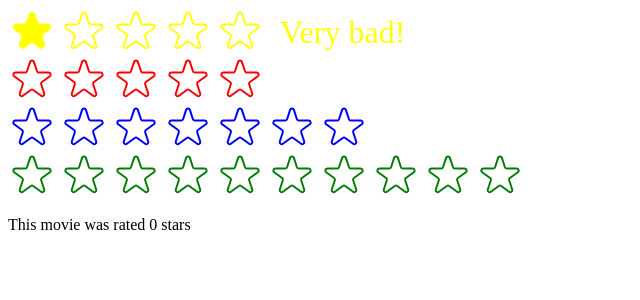
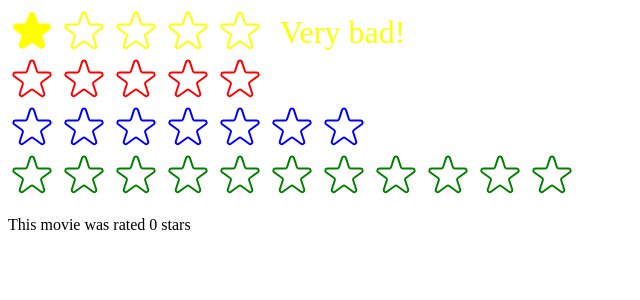
Before and after one commit to AntonKobelev/use-popcorn, a React (Create React App) app: page / in a window 1280 px wide. Shown: the top 300 px of the page, without its empty margins (0-640 px from the left). Built offline with nearby package versions, Linux system fonts and the light colour scheme.

Commit message:
add prop-types

```diff
--- a/src/StarRaiting.js
+++ b/src/StarRaiting.js
@@ -1,4 +1,5 @@
 import { useState } from "react";
+import PropTypes from "prop-types";
 
 const containerStyle = {
   display: "flex",
@@ -9,6 +10,15 @@ const containerStyle = {
 const starContainerStyle = {
   display: "flex",
   gap: "4px",
+};
+
+StarRaiting.propTypes = {
+  maxRaiting: PropTypes.number,
+  color: PropTypes.string,
+  size: PropTypes.number,
+  initialRaiting: PropTypes.number,
+  onSetRaitingTest: PropTypes.func,
+  messages: PropTypes.array,
 };
 
 export default function StarRaiting({
@@ -39,9 +49,8 @@ export default function StarRaiting({
     <div style={containerStyle}>
       <div style={starContainerStyle}>
         {Array.from({ length: maxRaiting }, (_, index) => (
-          <span>
+          <span key={index}>
             <Star
-              key={index}
               onRate={() => handleRate(index + 1)}
               full={
                 tempRaiting ? tempRaiting >= index + 1 : raiting >= index + 1
--- a/src/index.js
+++ b/src/index.js
@@ -10,7 +10,7 @@ function Test() {
   return (
     <>
       <StarRaiting
-        maxRaiting={10}
+        maxRaiting={11}
         color="green"
         size={48}
         initialRaiting={0}
```
